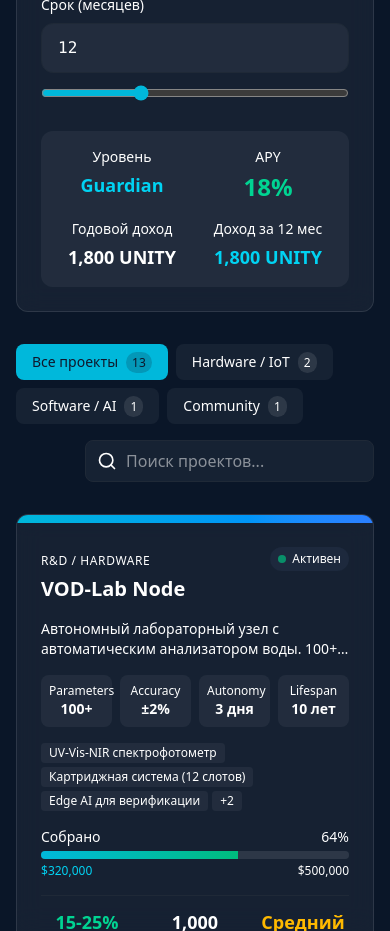
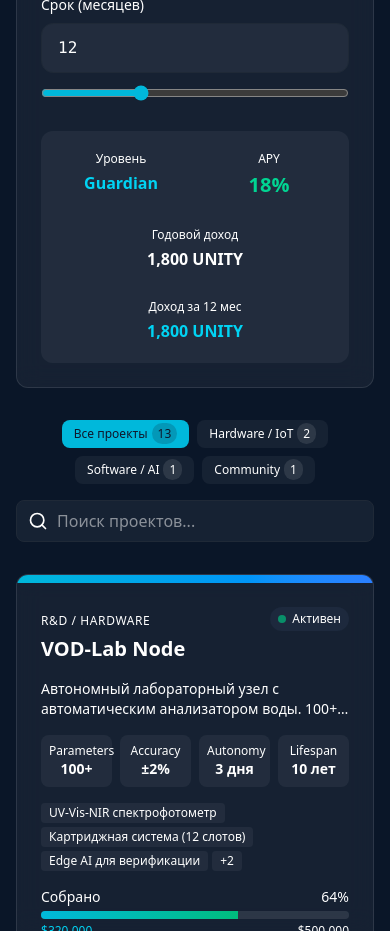
Before and after one commit to foxampy/LoopOrb, a Next.js app: page /tokenhub in a window 390 px wide. Shown: the part 900-1831 px from the top of the page. Built offline with nearby package versions, Linux system fonts and the light colour scheme; no server answers.

Commit message:
feat: mobile UX/UI improvements for TokenHub
- Optimize StakingCalculator for mobile screens
- Update filters layout for better mobile experience
- Responsive grid adjustments for project cards

```diff
--- a/src/app/tokenhub/page.tsx
+++ b/src/app/tokenhub/page.tsx
@@ -628,22 +628,22 @@ function StakingCalculator() {
         </div>
       </div>
 
-      <div className="grid grid-cols-2 md:grid-cols-4 gap-4 p-4 bg-white/5 rounded-xl">
-        <div className="text-center">
-          <div className="text-sm text-water-200/50 mb-1">Уровень</div>
-          <div className="text-lg font-bold text-cyan-400">{tier.name}</div>
+      <div className="grid grid-cols-2 lg:grid-cols-4 gap-3 p-3 sm:p-4 bg-white/5 rounded-xl">
+        <div className="text-center p-2">
+          <div className="text-xs sm:text-sm text-water-200/50 mb-1">Уровень</div>
+          <div className="text-base sm:text-lg font-bold text-cyan-400">{tier.name}</div>
         </div>
-        <div className="text-center">
-          <div className="text-sm text-water-200/50 mb-1">APY</div>
-          <div className="text-2xl font-bold text-emerald-400">{estimatedApy}%</div>
+        <div className="text-center p-2">
+          <div className="text-xs sm:text-sm text-water-200/50 mb-1">APY</div>
+          <div className="text-xl sm:text-2xl font-bold text-emerald-400">{estimatedApy}%</div>
         </div>
-        <div className="text-center">
-          <div className="text-sm text-water-200/50 mb-1">Годовой доход</div>
-          <div className="text-lg font-bold text-white">{annualYield.toLocaleString()} UNITY</div>
+        <div className="text-center p-2 col-span-2 lg:col-span-1">
+          <div className="text-xs sm:text-sm text-water-200/50 mb-1">Годовой доход</div>
+          <div className="text-base sm:text-lg font-bold text-white truncate">{annualYield.toLocaleString()} UNITY</div>
         </div>
-        <div className="text-center">
-          <div className="text-sm text-water-200/50 mb-1">Доход за {duration} мес</div>
-          <div className="text-lg font-bold text-cyan-400">
+        <div className="text-center p-2 col-span-2 lg:col-span-1">
+          <div className="text-xs sm:text-sm text-water-200/50 mb-1">Доход за {duration} мес</div>
+          <div className="text-base sm:text-lg font-bold text-cyan-400 truncate">
             {(annualYield * (duration / 12)).toLocaleString()} UNITY
           </div>
         </div>
@@ -732,21 +732,21 @@ export default function TokenHubPage() {
             initial={{ opacity: 0, y: 20 }}
             animate={{ opacity: 1, y: 0 }}
             transition={{ delay: 0.2 }}
-            className="flex flex-col md:flex-row gap-4 mb-8"
+            className="flex flex-col gap-4 mb-8"
           >
-            <div className="flex flex-wrap gap-2">
+            <div className="flex flex-wrap gap-2 justify-center md:justify-start">
               {categories.map((cat) => (
                 <button
                   key={cat.id}
                   onClick={() => setActiveCategory(cat.id)}
-                  className={`px-4 py-2 rounded-lg text-sm font-medium transition-all ${
+                  className={`px-3 py-1.5 sm:px-4 sm:py-2 rounded-lg text-xs sm:text-sm font-medium transition-all ${
                     activeCategory === cat.id
                       ? "bg-cyan-500 text-slate-900"
                       : "bg-white/5 text-water-200/70 hover:bg-white/10 hover:text-white"
                   }`}
                 >
                   {cat.label}
-                  <span className={`ml-2 text-xs px-1.5 py-0.5 rounded-full ${
+                  <span className={`ml-1 sm:ml-2 text-xs px-1.5 py-0.5 rounded-full ${
                     activeCategory === cat.id ? "bg-slate-900/20" : "bg-white/10"
                   }`}>
                     {cat.count}
@@ -754,7 +754,7 @@ export default function TokenHubPage() {
                 </button>
               ))}
             </div>
-            <div className="relative flex-grow max-w-md ml-auto">
+            <div className="relative w-full md:max-w-md md:ml-auto">
               <Search className="absolute left-3 top-1/2 -translate-y-1/2 w-5 h-5 text-water-200/50" />
               <input
                 type="text"
```
